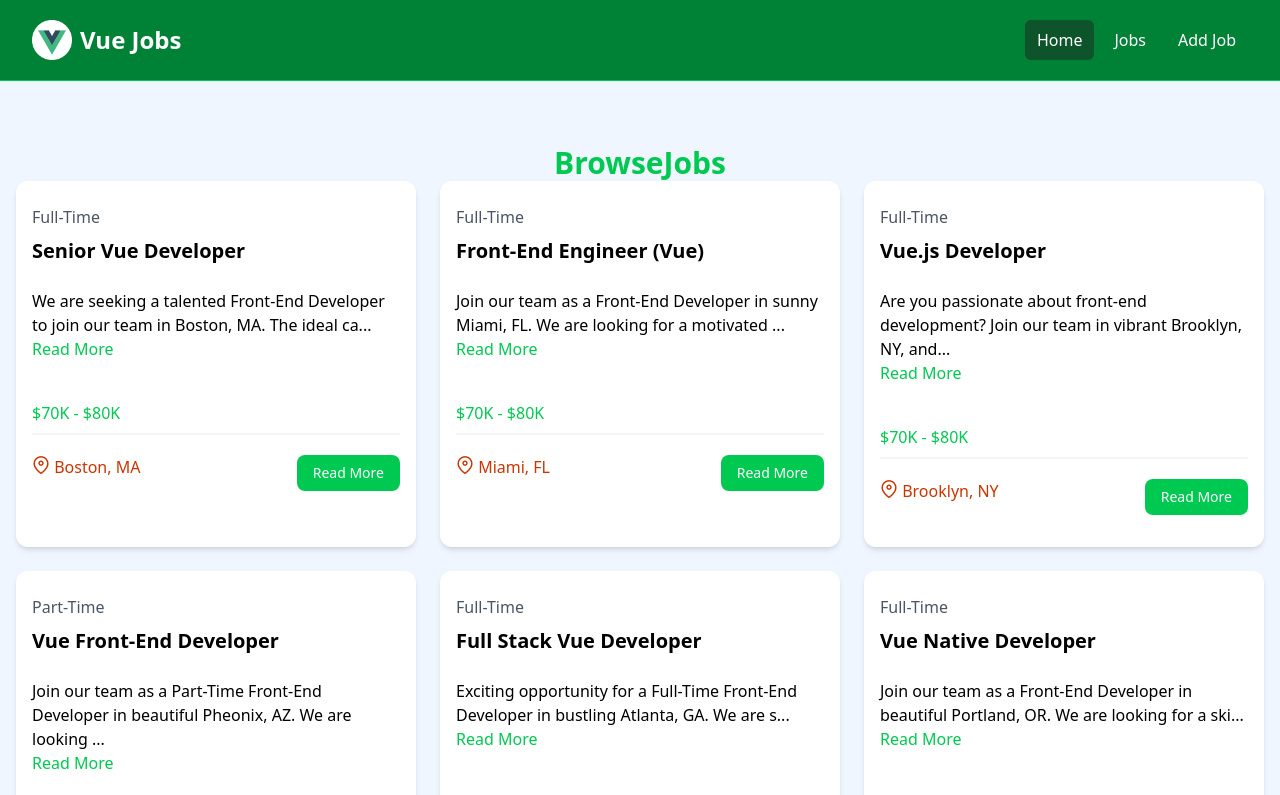
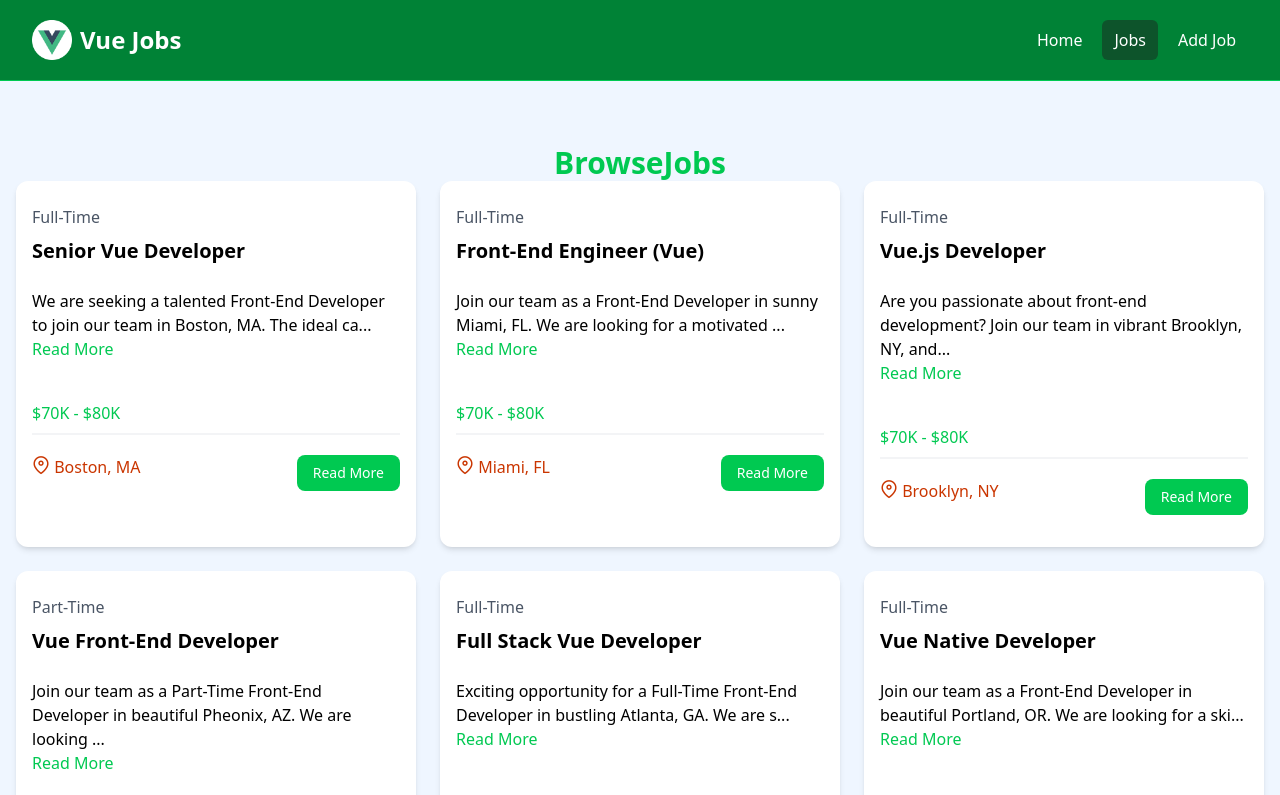
Before and after one commit to ThembaMtshelwane/project2, a Vue app: page /jobs in a window 1280 px wide. Shown: the top 795 px of the page. Built offline with nearby package versions, Linux system fonts and the light colour scheme.

Commit message:
Refactor navigation links to use RouterLink for improved routing in Navbar, HomeCards, JobListing, and JobListings components

```diff
--- a/src/components/HomeCards.vue
+++ b/src/components/HomeCards.vue
@@ -1,4 +1,5 @@
 <script setup>
+import { RouterLink } from "vue-router";
 import Card from "./Card.vue";
 </script>
 
@@ -11,12 +12,12 @@ import Card from "./Card.vue";
           <p class="mt-2 mb-4">
             Browse our Vue jobs and start your career today
           </p>
-          <a
-            href="jobs.html"
+          <RouterLink
+            to="/jobs"
             class="inline-block bg-black text-white rounded-lg px-4 py-2 hover:bg-gray-700"
           >
             Browse Jobs
-          </a>
+          </RouterLink>
         </Card>
 
         <Card bg="bg-green-100">
@@ -24,12 +25,12 @@ import Card from "./Card.vue";
           <p class="mt-2 mb-4">
             List your job to find the perfect developer for the role
           </p>
-          <a
-            href="add-job.html"
+          <RouterLink
+            to="/jobs/add"
             class="inline-block bg-green-500 text-white rounded-lg px-4 py-2 hover:bg-green-600"
           >
             Add Job
-          </a>
+          </RouterLink>
         </Card>
       </div>
     </div>
--- a/src/components/JobListing.vue
+++ b/src/components/JobListing.vue
@@ -1,6 +1,7 @@
 <script setup lang="ts">
 import { defineProps, ref, computed } from "vue";
 import type { IJob } from "@/types";
+import { RouterLink } from "vue-router";
 
 const props = defineProps<{
   job: IJob;
@@ -49,12 +50,12 @@ const togggleFullDescription = () => {
           <i class="pi pi-map-marker text-orange-700 text-lg"></i>
           {{ job.location }}
         </div>
-        <a
-          :href="'job/' + job.id"
+      <RouterLink
+          :to="'/job/' + job.id"
           class="h-9 bg-green-500 hover:bg-green-600 text-white px-4 py-2 rounded-lg text-center text-sm"
         >
           Read More
-        </a>
+      </RouterLink>
       </div>
     </div>
   </div>
--- a/src/components/JobListings.vue
+++ b/src/components/JobListings.vue
@@ -2,6 +2,7 @@
 import jobData from "@/jobs.json";
 import JobListing from "./JobListing.vue";
 import { ref, defineProps } from "vue";
+import { RouterLink } from "vue-router";
 
 const jobs = ref(jobData);
 
@@ -31,10 +32,11 @@ defineProps({
   </section>
 
   <section v-if="showButton" class="m-auto max-w-lg my-10 px-6">
-    <a
-      href="/jobs"
+    <RouterLink
+      to="/jobs"
       class="block bg-black text-white text-center py-4 px-6 rounded-xl hover:bg-gray-700"
-      >View All Jobs</a
     >
+      View All Jobs
+    </RouterLink>
   </section>
 </template>
--- a/src/components/Navbar.vue
+++ b/src/components/Navbar.vue
@@ -1,5 +1,13 @@
 <script setup>
 import logo from "@/assets/img/logo.png";
+import { RouterLink, useRoute } from "vue-router";
+
+const isActiveLink = (routePath) => {
+  const route = useRoute();
+  return route.path === routePath
+    ? "text-white bg-green-900"
+    : "text-white hover:bg-green-950 hover:text-white";
+};
 </script>
 
 <template>
@@ -10,29 +18,52 @@ import logo from "@/assets/img/logo.png";
           class="flex flex-1 items-center justify-center md:items-stretch md:justify-start"
         >
           <!-- Logo -->
-          <a class="flex shrink-0 items-center mr-4" href="/">
+          <RouterLink class="flex shrink-0 items-center mr-4" to="/">
             <img class="h-10 w-auto" :src="logo" alt="Vue Jobs" />
             <span class="hidden md:block text-white text-2xl font-bold ml-2"
               >Vue Jobs</span
             >
-          </a>
+          </RouterLink>
           <div class="md:ml-auto">
             <div class="flex space-x-2">
-              <a
-                href="/"
-                class="text-white bg-green-900 hover:bg-gray-900 hover:text-white rounded-md px-3 py-2"
-                >Home</a
+              <RouterLink
+                to="/"
+                :class="[
+                  isActiveLink('/'),
+                  'text-white',
+                  'px-3',
+                  'py-2',
+                  'rounded-md',
+                ]"
               >
-              <a
-                href="/jobs"
-                class="text-white hover:bg-green-900 hover:text-white rounded-md px-3 py-2"
-                >Jobs</a
+                Home
+              </RouterLink>
+
+              <RouterLink
+                to="/jobs"
+                :class="[
+                  isActiveLink('/jobs'),
+                  'text-white',
+                  'px-3',
+                  'py-2',
+                  'rounded-md',
+                ]"
               >
-              <a
-                href="/jobs/add"
-                class="text-white hover:bg-green-900 hover:text-white rounded-md px-3 py-2"
-                >Add Job</a
+                Jobs
+              </RouterLink>
+
+              <RouterLink
+                to="/jobs/add"
+                :class="[
+                  isActiveLink('/jobs/add'),
+                  'text-white',
+                  'px-3',
+                  'py-2',
+                  'rounded-md',
+                ]"
               >
+                Add Job
+              </RouterLink>
             </div>
           </div>
         </div>
```
